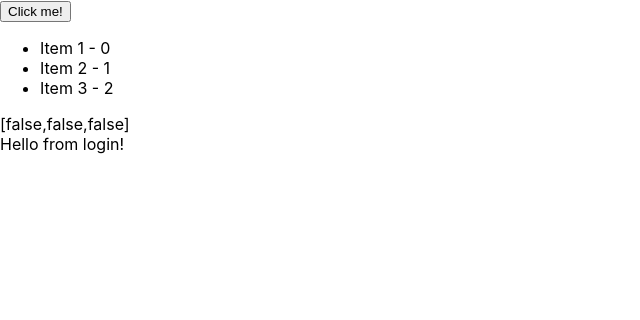
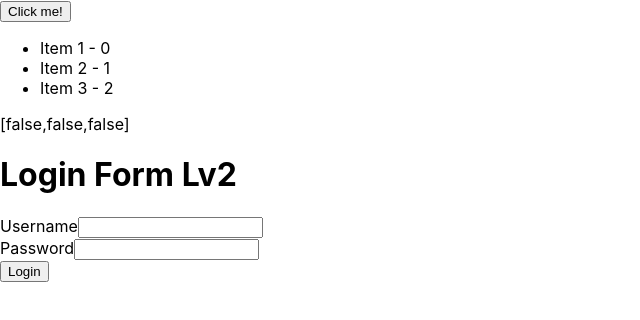
Before and after one commit to valensixx/react-treaning-part-two, a React (Create React App) app: page / in a window 1280 px wide. Shown: the top 320 px of the page, without its empty margins (0-640 px from the left). Built offline with nearby package versions, Linux system fonts and the light colour scheme.

Commit message:
login form lv2 structure - done

```diff
--- a/src/LoginFormLv2.js
+++ b/src/LoginFormLv2.js
@@ -9,8 +9,19 @@ the form hides itself and displays 'Welcome, User1!'
 
 export default function LoginForm(){
     return (
-        <div>
-            Hello from login!
+        <div style={{marginTop:'20px'}}>
+            <h1>Login Form Lv2</h1>
+            <div>
+                <label>Username</label>
+                <input type="text"/>
+            </div>
+            <div>
+                <label>Password</label>
+                <input type="password"/>
+            </div>
+            <div>
+                <button type="button">Login</button>
+            </div>
         </div>
     );
 };
```
